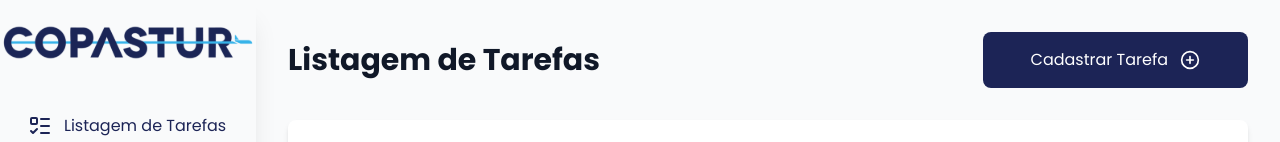
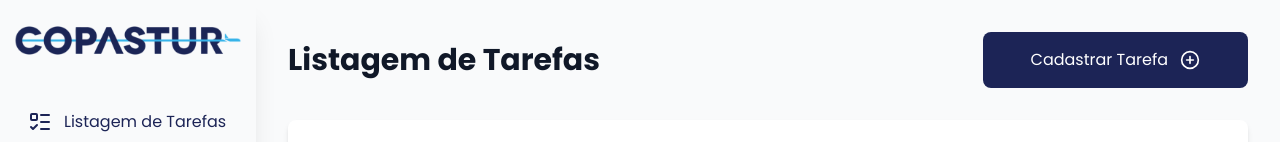
Before and after one commit to DiogoSAbr/project-frontend, a React (Vite) app: page / in a window 1280 px wide. Shown: the top 142 px of the page. Built offline with nearby package versions, Linux system fonts and the light colour scheme.

Commit message:
fix: adjusting px in copastur-logo

```diff
--- a/src/components/layout/Sidebar.tsx
+++ b/src/components/layout/Sidebar.tsx
@@ -49,7 +49,7 @@
                     onMouseLeave={() => setIsOpen(false)}
                 >
                     <div className="relative border-b border-white/10">
-                        <div className="flex justify-center items-center py-6">
+                        <div className="flex justify-center items-center px-3 py-6">
                             {isOpen ? (
                                 <img
                                     src="/logo/copastur-logo-sidebar.svg"
```
